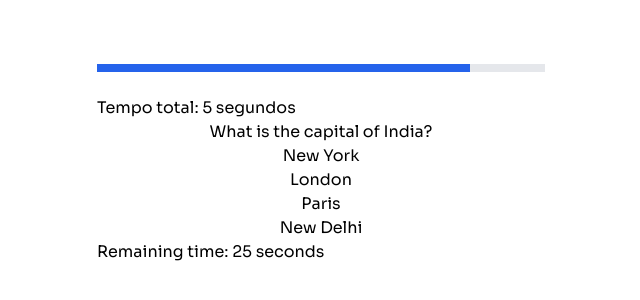
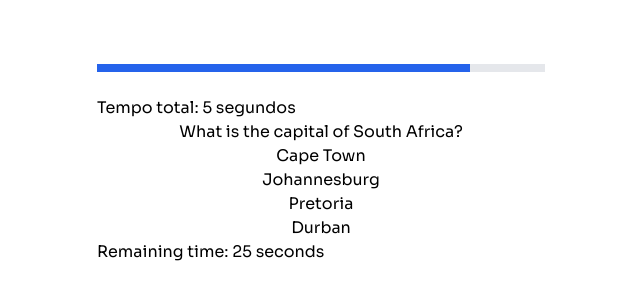
Before and after one commit to douglas-yokomizo/quiz-with-dashboard, a Next.js app: page /quiz in a window 1280 px wide. Shown: the part 236-536 px from the top of the page, without its empty margins (319-959 px from the left). Built offline with nearby package versions, Linux system fonts and the light colour scheme.

Commit message:
feat: add charts to dashboard and changed database

```diff
--- a/package.json
+++ b/package.json
@@ -11,8 +11,10 @@
   "dependencies": {
     "@supabase/ssr": "^0.4.0",
     "@supabase/supabase-js": "^2.44.3",
+    "chart.js": "^4.4.3",
     "next": "14.2.4",
     "react": "^18",
+    "react-chartjs-2": "^5.2.0",
     "react-dom": "^18"
   },
   "devDependencies": {
--- a/src/app/contexts/QuizContext.tsx
+++ b/src/app/contexts/QuizContext.tsx
@@ -8,7 +8,8 @@ import {
 } from "react";
 
 type AnswerDetail = {
-  questionId: string;
+  id: number;
+  question: string;
   isCorrect: boolean;
   selectedOption: string;
 };
@@ -30,6 +31,7 @@ type QuizContextType = {
   addAnswerDetail: (detail: AnswerDetail) => void;
   setUserName: (name: string) => void;
   setUserEmail: (email: string) => void;
+  resetQuiz: () => void;
 };
 
 const defaultState: QuizContextType = {
@@ -49,6 +51,7 @@ const defaultState: QuizContextType = {
   addAnswerDetail: () => {},
   setUserName: () => {},
   setUserEmail: () => {},
+  resetQuiz: () => {},
 };
 
 const QuizContext = createContext<QuizContextType>(defaultState);
@@ -87,6 +90,17 @@ export const QuizProvider = ({ children }: { children: ReactNode }) => {
     setAnswerDetails((prev) => [...prev, detail]);
   }, []);
 
+  const resetQuiz = useCallback(() => {
+    setCorrectAnswers(defaultState.correctAnswers);
+    setWrongAnswers(defaultState.wrongAnswers);
+    setTotalTimeSpent(defaultState.totalTimeSpent);
+    setStartTime(defaultState.startTime);
+    setEndTime(defaultState.endTime);
+    setAnswerDetails(defaultState.answerDetails);
+    setUserName(defaultState.userName);
+    setUserEmail(defaultState.userEmail);
+  }, []);
+
   return (
     <QuizContext.Provider
       value={{
@@ -106,6 +120,7 @@ export const QuizProvider = ({ children }: { children: ReactNode }) => {
         addAnswerDetail,
         setUserName,
         setUserEmail,
+        resetQuiz,
       }}
     >
       {children}
--- a/src/app/data/questions.ts
+++ b/src/app/data/questions.ts
@@ -1,77 +1,92 @@
 export const questions = [
   {
+    id: 1,
     question: "What is the capital of France?",
     options: ["New York", "London", "Paris", "Dublin"],
     answer: "Paris",
   },
   {
+    id: 2,
     question: "What is the capital of Ireland?",
     options: ["New York", "London", "Paris", "Dublin"],
     answer: "Dublin",
   },
   {
-    question: "What is the capital of England?",
-    options: ["New York", "London", "Paris", "Dublin"],
-    answer: "London",
+    id: 3,
+    question: "What is the capital of Germany?",
+    options: ["Berlin", "London", "Paris", "Rome"],
+    answer: "Berlin",
   },
   {
-    question: "What is the capital of USA?",
-    options: ["New York", "London", "Paris", "Washington DC"],
-    answer: "Washington DC",
+    id: 4,
+    question: "What is the capital of Spain?",
+    options: ["Madrid", "London", "Paris", "Rome"],
+    answer: "Madrid",
   },
   {
+    id: 5,
+    question: "What is the capital of Italy?",
+    options: ["Berlin", "London", "Rome", "Paris"],
+    answer: "Rome",
+  },
+  {
+    id: 6,
+    question: "What is the capital of Canada?",
+    options: ["Toronto", "Vancouver", "Ottawa", "Montreal"],
+    answer: "Ottawa",
+  },
+  {
+    id: 7,
     question: "What is the capital of Australia?",
-    options: ["New York", "Canberra", "Paris", "Dublin"],
+    options: ["Sydney", "Melbourne", "Canberra", "Brisbane"],
     answer: "Canberra",
   },
   {
-    question: "What is the capital of New Zealand?",
-    options: ["New York", "London", "Wellington", "Dublin"],
-    answer: "Wellington",
+    id: 8,
+    question: "What is the capital of Brazil?",
+    options: ["Sao Paulo", "Rio de Janeiro", "Brasilia", "Salvador"],
+    answer: "Brasilia",
   },
   {
-    question: "What is the capital of Canada?",
-    options: ["New York", "London", "Paris", "Ottawa"],
-    answer: "Ottawa",
+    id: 9,
+    question: "What is the capital of China?",
+    options: ["Beijing", "Shanghai", "Hong Kong", "Guangzhou"],
+    answer: "Beijing",
   },
   {
+    id: 10,
+    question: "What is the capital of India?",
+    options: ["Mumbai", "Delhi", "Kolkata", "Chennai"],
+    answer: "Delhi",
+  },
+  {
+    id: 11,
     question: "What is the capital of Japan?",
-    options: ["New York", "Tokyo", "Paris", "Dublin"],
+    options: ["Tokyo", "Osaka", "Kyoto", "Yokohama"],
     answer: "Tokyo",
   },
   {
-    question: "What is the capital of Brazil?",
-    options: ["New York", "London", "Paris", "Brasilia"],
-    answer: "Brasilia",
+    id: 12,
+    question: "What is the capital of Mexico?",
+    options: ["Mexico City", "Guadalajara", "Monterrey", "Cancun"],
+    answer: "Mexico City",
   },
   {
-    question: "What is the capital of Germany?",
-    options: ["New York", "Berlin", "Paris", "Dublin"],
-    answer: "Berlin",
+    id: 13,
+    question: "What is the capital of Russia?",
+    options: ["Moscow", "Saint Petersburg", "Kazan", "Sochi"],
+    answer: "Moscow",
   },
   {
-    question: "What is the capital of Italy?",
-    options: ["New York", "London", "Rome", "Dublin"],
-    answer: "Rome",
+    id: 14,
+    question: "What is the capital of South Africa?",
+    options: ["Cape Town", "Johannesburg", "Pretoria", "Durban"],
+    answer: "Pretoria",
   },
   {
-    question: "What is the capital of Spain?",
-    options: ["New York", "London", "Paris", "Madrid"],
-    answer: "Madrid",
-  },
-  {
-    question: "What is the capital of Portugal?",
-    options: ["New York", "Lisbon", "Paris", "Dublin"],
-    answer: "Lisbon",
-  },
-  {
-    question: "What is the capital of India?",
-    options: ["New York", "London", "Paris", "New Delhi"],
-    answer: "New Delhi",
-  },
-  {
-    question: "What is the capital of China?",
-    options: ["New York", "Beijing", "Paris", "Dublin"],
-    answer: "Beijing",
+    id: 15,
+    question: "What is the capital of United Kingdom?",
+    options: ["London", "Manchester", "Birmingham", "Glasgow"],
+    answer: "London",
   },
 ];
--- a/src/app/quiz/page.tsx
+++ b/src/app/quiz/page.tsx
@@ -6,6 +6,7 @@ import { questions } from "../data/questions";
 import { useQuiz } from "../contexts/QuizContext";
 
 type Question = {
+  id: number;
   question: string;
   answer: string;
   options: string[];
@@ -82,7 +83,8 @@ const QuizPage = () => {
     setIsCorrectAnswer(isCorrect);
 
     const detail = {
-      questionId: randomQuestions[currentIndex].question,
+      id: randomQuestions[currentIndex].id,
+      question: randomQuestions[currentIndex].question,
       isCorrect,
       selectedOption: option,
     };
--- a/src/app/result/page.tsx
+++ b/src/app/result/page.tsx
@@ -3,8 +3,10 @@ import Link from "next/link";
 import { useQuiz } from "../contexts/QuizContext";
 import { useEffect } from "react";
 import { supabase } from "../lib/supabase";
+import { useRouter } from "next/navigation";
 
 const ResultPage = () => {
+  const route = useRouter();
   const {
     correctAnswers,
     userName,
@@ -13,59 +15,30 @@ const ResultPage = () => {
     totalTimeSpent,
     startTime,
     endTime,
+    resetQuiz,
   } = useQuiz();
 
-  useEffect(() => {
-    async function fetchData() {
-      try {
-        const { data: userData, error: userError } = await supabase
-          .from("users")
-          .insert([
+  const sendData = async () => {
+    const { data, error } = await supabase.from("users").insert([
       {
         name: userName,
         email: userEmail,
         score: correctAnswers,
         played_time: totalTimeSpent,
-            },
-          ])
-          .single();
-
-        if (userError) throw userError;
-
-        const answerDetailsPayload = answerDetails.map((detail) => ({
-          questionId: detail.questionId,
-          isCorrect: detail.isCorrect,
-          selectedOption: detail.selectedOption,
-        }));
-
-        const { error: answerDetailsError } = await supabase
-          .from("quiz_results")
-          .insert({
-            answers_details: answerDetailsPayload,
         start_time: startTime,
         end_time: endTime,
-            played_time: totalTimeSpent,
-            score: correctAnswers,
-          });
+        answer_details: answerDetails,
+      },
+    ]);
 
-        if (answerDetailsError) throw answerDetailsError;
-
-        console.log("Dados enviados com sucesso");
-      } catch (error) {
-        console.error("Erro ao enviar os dados", error);
+    if (error) {
+      console.error("Erro ao enviar dados para o Supabase", error);
+    } else {
+      console.log("Dados enviados com sucesso", data);
+      resetQuiz();
+      route.push("/");
     }
-    }
-
-    fetchData();
-  }, [
-    correctAnswers,
-    userName,
-    userEmail,
-    answerDetails,
-    endTime,
-    startTime,
-    totalTimeSpent,
-  ]);
+  };
 
   return (
     <div className="bg-blue-700 h-screen flex flex-col justify-center items-center">
@@ -80,9 +53,9 @@ const ResultPage = () => {
         <h4 className="text-center mt-6 text-xl">Parabéns!</h4>
       </div>
       <div className="flex">
-        <Link href={"/ranking"} className="">
-          <p>Ranking</p>
-        </Link>
+        <button onClick={sendData} className="">
+          <p>Finalizar Quiz</p>
+        </button>
       </div>
     </div>
   );
```
Also changed, not shown: src/app/dashboard/page.tsx (+63 -62 lines), 1 other file (tests, documents, lock files or other folders). Lines whose indentation alone changed are shown as unchanged.
